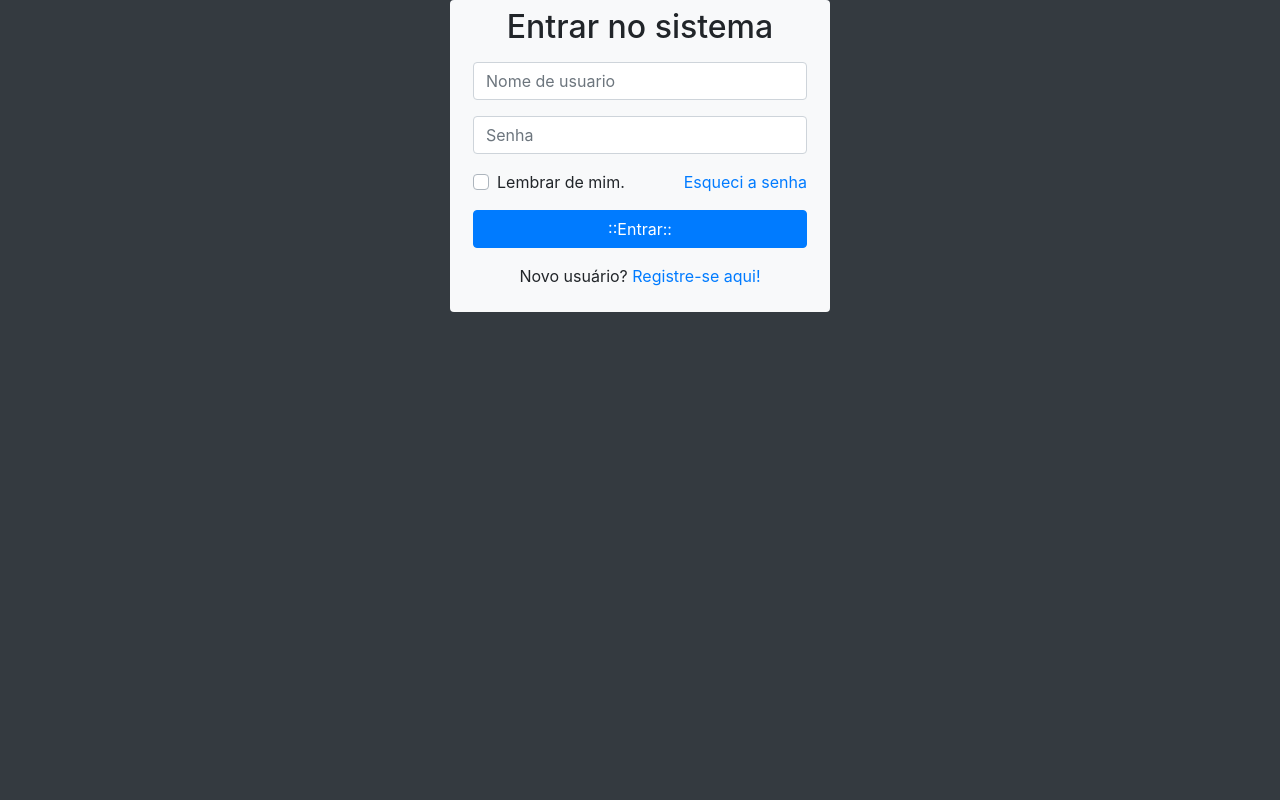
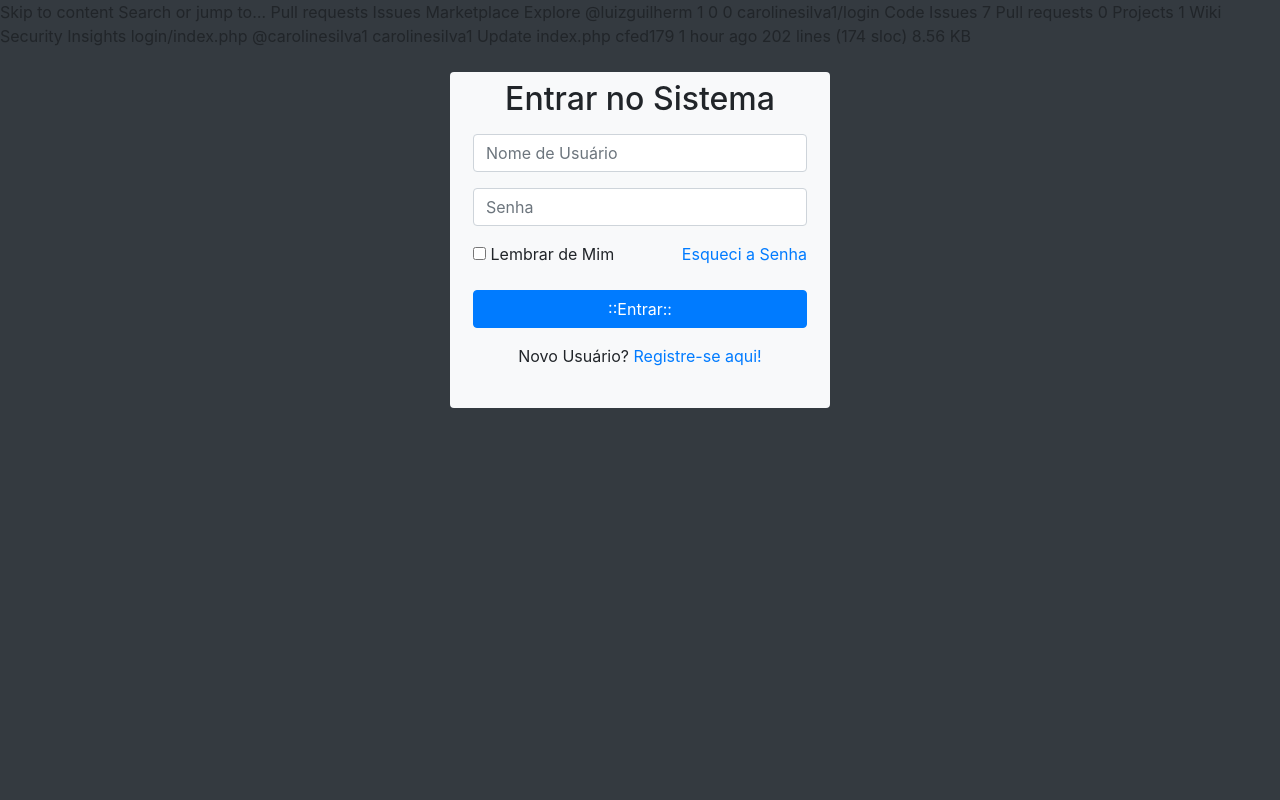
Before and after one commit to luizguilherm/login, a PHP site: page /login/ in a window 1280 px wide. Run offline with PHP 8.4, Linux system fonts and the light colour scheme.

Commit message:
Update index.php

```diff
--- a/index.php
+++ b/index.php
@@ -1,20 +1,34 @@
+Skip to content
+
+Search or jump to…
+
+Pull requests
+Issues
+Marketplace
+Explore
+
+@luizguilherm
+1
+0 0 carolinesilva1/login
+Code Issues 7 Pull requests 0 Projects 1 Wiki Security Insights
+login/index.php
+@carolinesilva1 carolinesilva1 Update index.php
+cfed179 1 hour ago
+202 lines (174 sloc) 8.56 KB
+
 <!doctype html>
-<html lang="pt-br">
-
-<!-- Para acessar o projrto, habilite o apache no XAMPP
-abra a URL http//localhost/login -->
-
-
+<html lang="en">
+<!--
+    para acessar o projeto, habilite o Apache no XAMPP
+    Abra a URL http://localhost/login/ no navegador -->
 
 <head>
     <!-- Required meta tags -->
     <meta charset="utf-8">
     <meta name="viewport" content="width=device-width, initial-scale=1, shrink-to-fit=no">
-
     <!-- Bootstrap CSS -->
     <link rel="stylesheet" href="https://stackpath.bootstrapcdn.com/bootstrap/4.3.1/css/bootstrap.min.css" integrity="sha384-ggOyR0iXCbMQv3Xipma34MD+dH/1fQ784/j6cY/iJTQUOhcWr7x9JvoRxT2MZw1T" crossorigin="anonymous">
-
-    <title>Sistema de login</title>
+    <title>Sistema de Login</title>
     <style>
         #alerta,
         #caixaSenha,
@@ -25,64 +39,47 @@ abra a URL http//localhost/login -->
 </head>
 
 <body class="bg-dark">
-    <!-- fundo escuro -->
-
-    <main class="container">
+    <!-- Fundo Escuro-->
+    <main class="container mt-4">
         <section class="row">
             <div class="col-lg-4 offset-lg-4" id="alerta">
                 <div class="alert alert-success text-center">
                     <strong>
-                        Alo Ha Tchurmaaaaaaaaaaaaaaaaaa!
+                        Alo Ha turmaaaaaaaa!
                     </strong>
-
                 </div>
             </div>
         </section>
-        <!-- Formulario de Login -->
+        <!-- Formulário de Login -->
         <section class="row">
-            <div class="col-lg-4 offset-lg-4 bg-light rounded" id="caixalogin">
+            <div class="col-lg-4 offset-lg-4 bg-light rounded" id="caixaLogin">
                 <h2 class="text-center mt-2">
-                    Entrar no sistema
+                    Entrar no Sistema
                 </h2>
                 <form action="#" method="post" class="p-2" id="formlogin">
                     <div class="form-group">
-                        <input type="text" name="" id="nomeUsuario" id="nomeUsuario" placeholder="Nome de usuario" class="form-control">
+                        <input type="text" name="nomeUsuario" id="nomeUsuario" placeholder="Nome de Usuário" class="form-control">
                     </div>
-
                     <div class="form-group">
                         <input type="password" name="senhaUsuario" id="senhaUsuario" placeholder="Senha" class="form-control">
-
                     </div>
-
-
-
                     <div class="form-group">
-                        <div class="custom-control custom-checkbox">
-                            <input type="checkbox" name="lembrar" id="lembrar" class="custom-control-input">
-                            <label for="lembrar" class="custom-control-label">
-                                Lembrar de mim.
+                        <div class="custon-control custon-checkbox">
+                            <input type="checkbox" name="lembrar" id="lembrar" class="custon-control-input">
+                            <label for="lembrar" class="custon-control-label">
+                                Lembrar de Mim
                             </label>
-
-
-
-
                             <a href="#" class="float-right" id="btnEsqueci">
-                                Esqueci a senha
-
+                                Esqueci a Senha
                             </a>
-
-
                         </div>
-
                     </div>
-
                     <div class="form-group">
                         <input type="submit" value="::Entrar::" name="btnEntrar" id="btnEntrar" class="btn btn-primary btn-block">
-
                     </div>
                     <div class="form-group">
-                        <p class="text-center">
-                            Novo usuário? <a href="btnRegistrarNovo">
+                        <p class="text-center">Novo Usuário?
+                            <a href="#" id="btnRegistrarNovo">
                                 Registre-se aqui!
                             </a>
                         </p>
@@ -90,107 +87,91 @@ abra a URL http//localhost/login -->
                 </form>
             </div>
         </section>
-        <!--  Final da Seção de login -->
-
-        <!-- Formulario de recuperação de Senha -->
+        <!-- Final da seção de Login-->
+        <br>
+        <!-- Formulário de recuperação de senha -->
         <section class="row mt-5">
             <div class="col-lg-4 offset-lg-4 bg-light rounded" id="caixaSenha">
-                <h2 class="text-center mt-2">Gerar Nova Senha</h2>
+                <h2 class="text-center mt-2">
+                    Gerar Nova Senha
+                </h2>
                 <form action="#" method="post" id="formSenha" class="p-2">
-
                     <div class="form-group">
                         <small class="text-muted">
-                            Para gerar uma nova senha, digite o seu e-mail. Clique no seu link
-                            gerado.
+                            Para gerar uma nova senha, digite o
+                            seu e-mail. Clique no link gerado.
                         </small>
                     </div>
-
                     <div class="form-group">
-                        <input type="email" name="emailGerarSenha" id="emailGerarSenha" class="form-control" placeholder="E-Mail de recuperação de senha">
-                    </div>
-
-                    <div class="form-group">
-                        <input type="submit" value="::Gerar::" name="btnGerar" id="btnGerar" class="btn btn-primary btn-block">
-
-                    </div>
-
-                    <div class="form-group">
-                        <p class="text-centaer">
-                            já registrado?
-                            <a href="#" id="btnjaRegistrado">
-                                Entrar por aqui.
-                            </a>
-
-                        </p>
-
-                    </div>
-                </form>
-            </div>
-        </section>
-        <!-- Fim da seção de recuperação de senha -->
-
-        <!-- início do formulario de cadastro de novos usuario -->
-
-
-        <section class="row mt-5">
-            <div class="col-lg-4 offset-lg-4 bg-light rounded" id="caixaRegistro">
-                <h2 class="text-center mt-2">Registra-se aqui</h2>
-                <form action="#" method="post" class="p-2" id="formregistro">
-                    <div class="form-group">
-
-                        <input type="text" name="nomeCompleto" id="nomeCompleto" class="form-control" placeholder="Nome completo">
-
-                    </div>
-
-
-                    <div class="form-group">
-                        <input type="text" name="nomeUsuario" id="nomeUsuario" class="form-control" placeholder="Nome de usuário">
-
-                        <div class="form-group">
-                            <input type="email" name="emailUsuario" id="emailUsuario" class="form-control" placeholder="E-mail">
-                        </div>
-
-
-                        <div class="form-group">
-                            <input type="password" name="senhaUsuario" id="senhaUsuario" class="form-control" placeholder="Senha">
-
-                        </div>
-
-                        <div class="form-group">
-                            <input type="password" name="senhaUsuarioConfirmar" id="senhaUsuarioConfirmar" class="form-control" placeholder="Confirmar senha">
-
+                        <input type="email" name="emailGerarSenha" id="emailGerarSenha" class="form-control" placeholder="E-mail Recuperação de Senha">
                     </div>
                     <div class="form-group">
-                            <div class="custom-control custom-checkbox">
-                                <input type="checkbox" name="concordar" id="concordar" class="custom-control-inpunt">
-                                <label for="concordar" class="custom-control-label">
-                                    Eu concordo com <a href="#">os termos e condições.</a>
-                                </label>
-                            </div>
-                        </div>
+                        <input type="submit" value="::Gerar:;" name="btnGerar" id="btnGerar" class="btn btn-primary btn-block">
                     </div>
                     <div class="form-group">
-                        <input type="submit" id="btnregistrar" class="btn btn-primary btn-block">
-                    </div>
-                    <div class="form-group">
-                        <p class="text-centaer">
-                            já registrado?
-                            <a href="#" id="btnjaRegistrado2">
-                                Entrar por aqui.
+                        <p class="text-center">
+                            Já Registrado?
+                            <a href="#" id="btnJaRegistrado">
+                                Entrar por Aqui.
                             </a>
                         </p>
                     </div>
                 </form>
             </div>
         </section>
-        <!-- final do formulario de cadastro de novos usuarios -->
+        <!-- Fim da seção Recuperação de senha -->
+        <!-- Início de formulário de cadastro de novos usuários -->
+        <section class="row mt-5">
+            <div class="col-lg-4 offset-lg-4 bg-light rounded" id="caixaRegistro">
+                <h2 class="text-center mt-2">Registre-se aqui</h2>
+                <form action="#" method="post" class="p-2" id="formRegistro">
+                    <div class="form-group">
+                        <input type="text" name="nomeCompleto" id="nomeCompleto" class="form-control" placeholder="Nome Completo">
+                    </div>
+                    <div class="form-group">
+                        <input type="text" name="nomeUsuario" id="nomeUsuario" class="form-control" placeholder="Nome de Usuário">
+                    </div>
+                    <div class="form-group">
+                        <input type="email" name="emailUsuario" id="emailUsuario" class="form-control" placeholder="E-mail">
+                    </div>
+                    <div class="form-group">
+                        <input type="password" name="senhaUsuario" id="senhaUsuario" class="form-control" placeholder="Senha">
+                    </div>
+                    <div class="form-group">
+                        <input type="password" name="senhaUsuarioConfirmar" id="senhaUsuarioConfirmar" class="form-control" placeholder="Confirmar Senha">
+                    </div>
+                    <div class="form-group">
+                        <div class="custom-control custom-checkbox">
+                            <input type="checkbox" name="concordar" id="concordar" class="custom-control-input">
+                            <label for="concordar" class="custom-control-label">
+                                Eu concordo com <a href="#">os termos e condições </a>
+                            </label>
+                        </div>
+                    </div>
+                    <div class="form-group">
+                        <input type="submit" value="::Registrar::" name="btnRegistrar" id="btnRegistrar" class="btn btn-primary btn-block">
+                        <div class="form-group">
+                            <p class="text-center">
+                                Já Registrado?
+                                <a href="#" id="btnJaRegistrado2">
+                                    Entrar por Aqui.
+                                </a>
+                            </p>
+                        </div>
+                    </div>
+                </form>
+            </div>
+        </section>
+        <!-- Final do formulário de cadastro de novos usuários -->
+    </main>
     <!-- Optional JavaScript -->
     <!-- jQuery first, then Popper.js, then Bootstrap JS -->
-        <script src="https://code.jquery.com/jquery-3.3.1.slim.min.js" integrity="sha384-q8i/X+965DzO0rT7abK41JStQIAqVgRVzpbzo5smXKp4YfRvH+8abtTE1Pi6jizo" crossorigin="anonymous"></script>
+    <script src="https://cdnjs.cloudflare.com/ajax/libs/jquery/3.4.1/jquery.min.js"></script>
     <script src="https://cdnjs.cloudflare.com/ajax/libs/popper.js/1.14.7/umd/popper.min.js" integrity="sha384-UO2eT0CpHqdSJQ6hJty5KVphtPhzWj9WO1clHTMGa3JDZwrnQq4sF86dIHNDz0W1" crossorigin="anonymous"></script>
     <script src="https://stackpath.bootstrapcdn.com/bootstrap/4.3.1/js/bootstrap.min.js" integrity="sha384-JjSmVgyd0p3pXB1rRibZUAYoIIy6OrQ6VrjIEaFf/nJGzIxFDsf4x0xIM+B07jRM" crossorigin="anonymous"></script>
+    <script src="https://cdnjs.cloudflare.com/ajax/libs/jquery-validate/1.19.1/jquery.validate.min.js"></script>
     <script>
-            //Codigo jquery para mostrar e ocultar os formularios
+    //Codigo jQuery para mostrar e ocultar os formulários
     $(function() {
     $("#btnEsqueci").click(function() {
     $("#caixaLogin").hide(); //Ocultar Login
```
Lines whose indentation alone changed are shown as unchanged.
